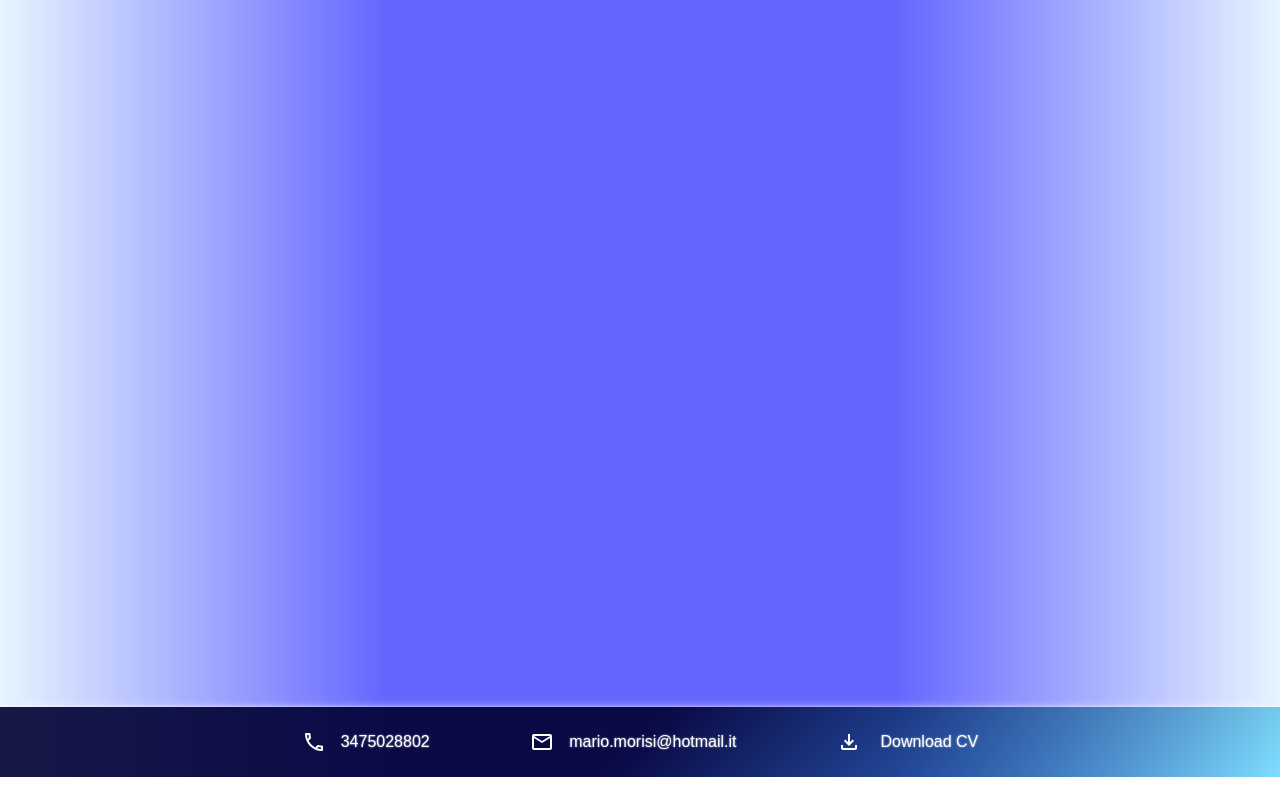
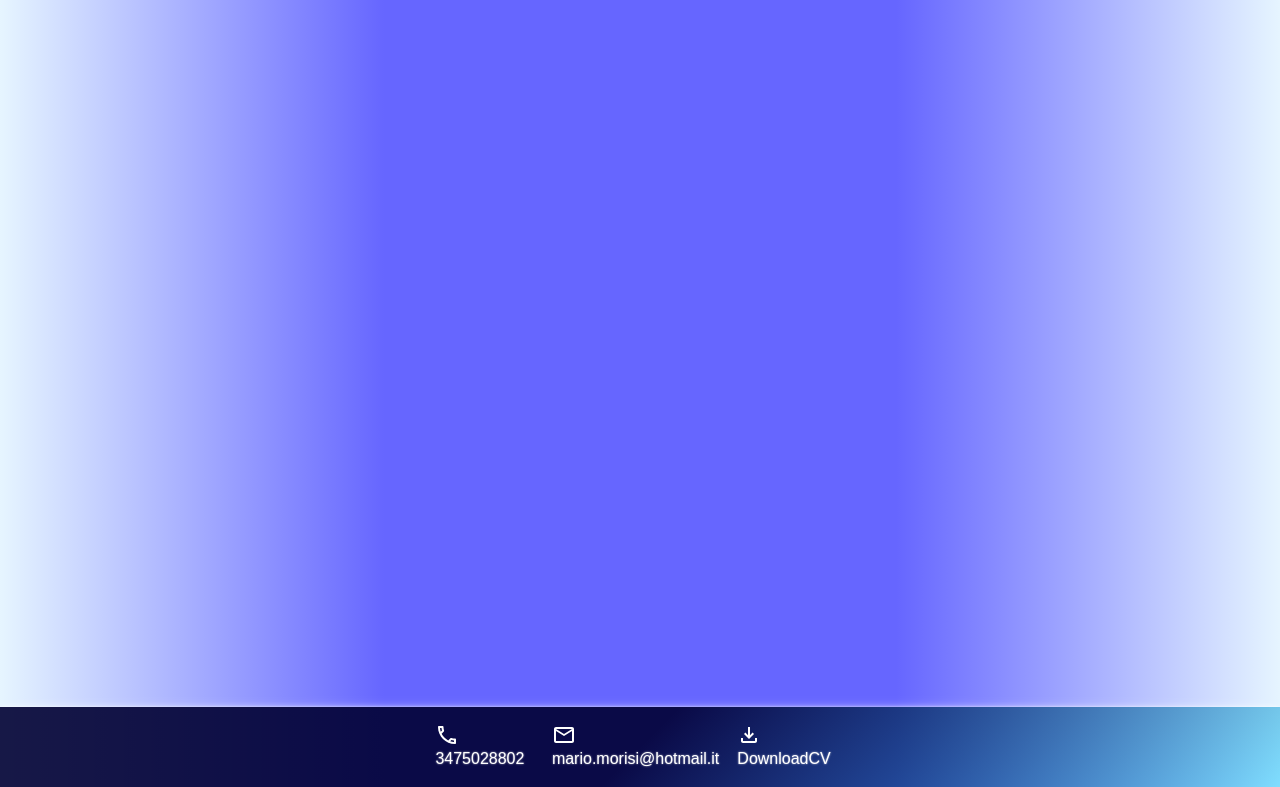
Before and after one commit to MarioMMM89/mariomorisi, a plain HTML site: page cv/portfolio.html in a window 1280 px wide. Shown: the part 93-880 px from the top of the page. Drawn offline with nearby package versions, Linux system fonts and the light colour scheme.

Commit message:
Add files via upload

```diff
--- a/cv/css/contacts.css
+++ b/cv/css/contacts.css
@@ -15,7 +15,8 @@ body {
 #footer {
     background: linear-gradient(135deg,rgb(0, 0, 51, 0.9) 50%,rgb(26, 198, 255, 0.5));
     box-shadow: 0 0 2px rgb(255, 255, 255, 0.5), 0 0 5px rgb(255, 255, 255, 0.4), 0 0 10px rgb(255, 255, 255, 0.3);
-    height: 70px;
+    height: 80px;
+    color: white;
     position: absolute;
     bottom: -70px;
 }
--- a/cv/css/curriculum.css
+++ b/cv/css/curriculum.css
@@ -126,6 +126,7 @@ a {
     position: relative;
     padding-bottom: 35vh;
 }
+
 #footer {
     display: flex;
     align-items: center;
--- a/cv/css/portfolio.css
+++ b/cv/css/portfolio.css
@@ -18,22 +18,23 @@ body {
     margin-top: 5%;
     background: linear-gradient(135deg,rgb(0, 0, 51, 0.9) 50%,rgb(26, 198, 255, 0.5));
     box-shadow: 0 0 2px rgb(255, 255, 255, 0.5), 0 0 5px rgb(255, 255, 255, 0.4), 0 0 10px rgb(255, 255, 255, 0.3);
-    height: 70px;
+    height: 80px;
+    color: white;
     position: absolute;
-    bottom: -70px;
+    bottom: -80px;
+}
+#footer a {
+    text-decoration: none;
+    color: white;
 }
 
-#footer p {
-    color: white;
-    margin: 0 4%;
-}
 
-#footer img {
-    margin-right: 15px;
-}
+@media only screen and (min-width: 425px) {
+    #footer-flex {
+        display: flex;
+    }
 
-#footer a {
-    color: white;
-    margin: 0 4%;
-    text-decoration: none;
-}
+    #footer div {
+        margin: 1% 2% ;
+    }
+  }
--- a/cv/portfolio.html
+++ b/cv/portfolio.html
@@ -13,7 +13,7 @@
     <link href="https://cdn.jsdelivr.net/npm/bootstrap@5.0.0-beta3/dist/css/bootstrap.min.css" rel="stylesheet" integrity="sha384-eOJMYsd53ii+scO/bJGFsiCZc+5NDVN2yr8+0RDqr0Ql0h+rP48ckxlpbzKgwra6" crossorigin="anonymous">
     <link rel="stylesheet" type="text/css" href="css/portfolio.css">
 
-    <title>MM-Contacts</title>
+    <title>MM-Portfolio</title>
   </head>
 <body>
 
@@ -46,12 +46,18 @@
 <div>cooming soon......</div>
 
 
+<div class="container-fluid" id="footer">
+  <div id="footer-flex">
+  <div><img src="img/call_white_24dp.svg">3475028802</div>
+  <div><img src="img/email_white_24dp.svg">mario.morisi@hotmail.it</div>
+  <div>
+   <a href="curriculum Mario.pdf" download="Mario_Morisi_CV">
+      <img src="img/file_download_white_24dp.svg">
+      DownloadCV
+  </div>
+</div>
+</div>
 
-<div class="container-fluid" id="footer">
-  <p><img src="img/call_white_24dp.svg">3475028802</p>
-  <p><img src="img/email_white_24dp.svg">mario.morisi@hotmail.it</p>
-  <a href="curriculum Mario.pdf" download="Mario_Morisi_CV"><img src="img/file_download_white_24dp.svg"> Download CV</a>
-</div>
 
 
 
```
